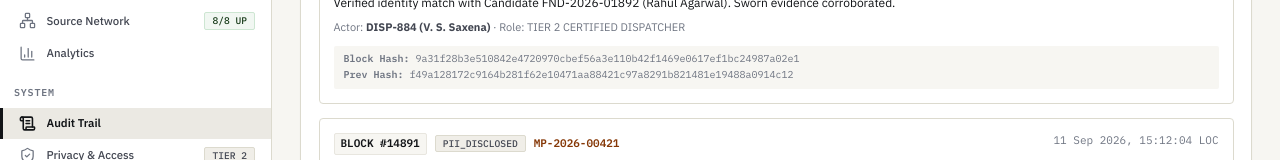
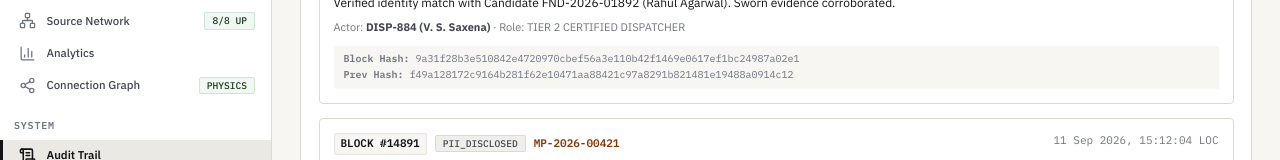
Before and after one commit to m-agrawal09/agro-walls, a React (Vite) app: page /audit in a window 1280 px wide. Shown: the part 416-576 px from the top of the page. Built offline with nearby package versions, Linux system fonts and the light colour scheme; no server answers.

Commit message:
feat(routes): register connection-graph navigation and API client method

```diff
--- a/src/App.tsx
+++ b/src/App.tsx
@@ -17,6 +17,7 @@ import { AnalyticsPage } from './pages/AnalyticsPage';
 import { AuditTrailPage } from './pages/AuditTrailPage';
 import { PrivacyAccessPage } from './pages/PrivacyAccessPage';
 import { SettingsPage } from './pages/SettingsPage';
+import { ConnectionGraphPage } from './pages/ConnectionGraphPage';
 
 export const App: React.FC = () => {
   return (
@@ -41,6 +42,8 @@ export const App: React.FC = () => {
             <Route path="community-reports" element={<CommunityReportsPage />} />
             <Route path="source-network" element={<SourceNetworkPage />} />
             <Route path="analytics" element={<AnalyticsPage />} />
+            <Route path="connection-graph" element={<ConnectionGraphPage />} />
+            <Route path="network-graph" element={<ConnectionGraphPage />} />
             <Route path="audit" element={<AuditTrailPage />} />
             <Route path="privacy" element={<PrivacyAccessPage />} />
             <Route path="settings" element={<SettingsPage />} />
--- a/src/routes/navigationConfig.ts
+++ b/src/routes/navigationConfig.ts
@@ -11,6 +11,7 @@ import {
   ScrollText,
   ShieldCheck,
   Sliders,
+  Share2,
   LucideIcon
 } from 'lucide-react';
 
@@ -115,6 +116,15 @@ export const navigationConfig: NavSectionConfig[] = [
         shortcut: '8',
         description: 'Disaster zone geospatial density & resolution metrics',
       },
+      {
+        id: 'connection-graph',
+        label: 'Connection Graph',
+        path: '/connection-graph',
+        icon: Share2,
+        badge: { text: 'PHYSICS', variant: 'forest' },
+        shortcut: '9',
+        description: 'Physics-enabled link analysis & multi-agency relationship graph',
+      },
     ],
   },
   {
--- a/src/services/api.ts
+++ b/src/services/api.ts
@@ -215,4 +215,11 @@ export const api = {
     if (!res.ok) throw new Error('Failed to fetch source feeds');
     return res.json();
   },
+
+  // Connection Network Graph
+  async getNetworkGraph() {
+    const res = await fetch(`${API_BASE}/network-graph`);
+    if (!res.ok) throw new Error('Failed to fetch network graph');
+    return res.json();
+  },
 };
```
